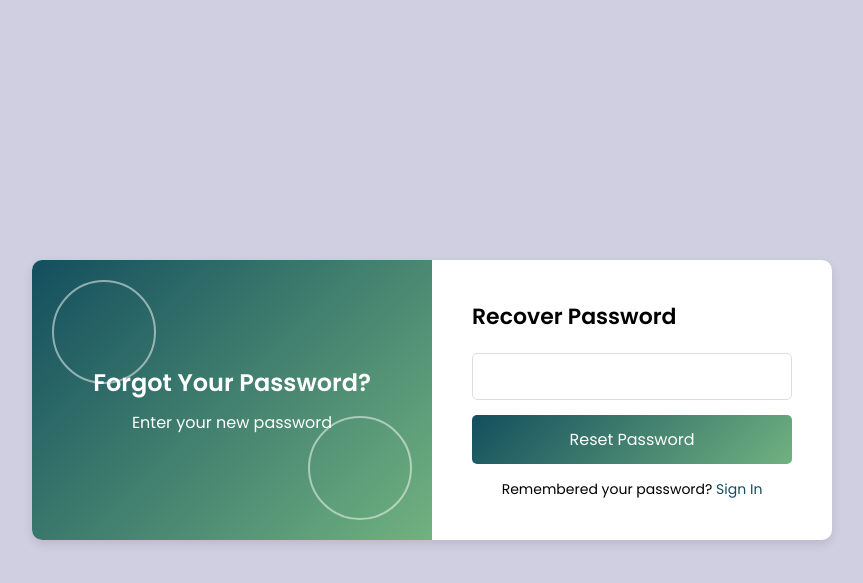
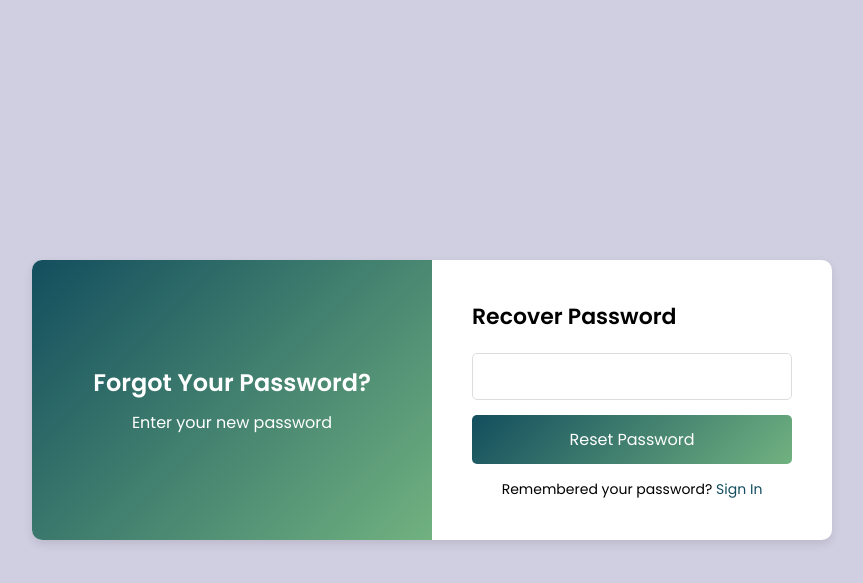
Before and after one commit to Waffle-43/php-user, a PHP site: template pages/auth/recover.php in a window 1280 px wide. Shown: the top 583 px of the page, without its empty margins (208-1071 px from the left). Run offline with PHP 8.4, Linux system fonts and the light colour scheme; the template is opened without the code that fills it, so the values that code supplies are empty.

Commit message:
Update UI

```diff
--- a/assets/css/auth_styles.css
+++ b/assets/css/auth_styles.css
@@ -1,5 +1,4 @@
 @import url(globals.css);
-
 
 body {
     display: flex;
@@ -30,30 +29,16 @@ body {
     position: relative;
 }
 
+.left img {
+    width: 150px;
+    height: 110px;
+    margin-bottom: 15px;
+}
+
 .left h2 {
     font-size: 24px;
     font-weight: 600;
     margin-bottom: 10px;
-}
-
-.left::before,
-.left::after {
-    content: '';
-    position: absolute;
-    width: 100px;
-    height: 100px;
-    border: 2px solid rgba(255, 255, 255, 0.5);
-    border-radius: 50%;
-}
-
-.left::before {
-    top: 20px;
-    left: 20px;
-}
-
-.left::after {
-    bottom: 20px;
-    right: 20px;
 }
 
 .left .user-email {
@@ -86,15 +71,6 @@ body {
     border-radius: 5px;
     font-size: 14px;
     text-align: center;
-}
-
-.input-group .fa {
-    position: absolute;
-    right: 1em;
-    top: 50%;
-    transform: translateY(-50%);
-    cursor: pointer;
-    color: #666;
 }
 
 .input-group .fa {
@@ -165,12 +141,15 @@ body {
     border-radius:12px;
     margin-bottom:1em;
 }
+
 .error-messages{
-background:rgb(235, 79, 79);
+    background:rgb(235, 79, 79);
 }
+
 .success-messages{
     background:rgb(89, 213, 89);
 }
+
 .error-messages .error, .success-messages .success{
     color:whitesmoke;
 }
@@ -181,7 +160,6 @@ background:rgb(235, 79, 79);
     background: transparent;
     text-decoration: underline;
     color: var(--primary-color);
-
 }
 
 .btn-link:hover {
--- a/pages/auth/signin.php
+++ b/pages/auth/signin.php
@@ -20,7 +20,9 @@ $csrfToken = Helper::generateCsrfToken();
 
 <body>
     <div class="container">
+        <div class="logo"></div>
         <div class="left">
+            <img src="./assets/lotus_logo.png" alt="lotus logo">
             <h2>Hello again, we've missed you!</h2>
             <p>Sign in to access our exclusive features</p>
         </div>
--- a/pages/auth/signup.php
+++ b/pages/auth/signup.php
@@ -20,6 +20,7 @@ $csrfToken = Helper::generateCsrfToken();
 <body>
     <div class="container">
         <div class="left">
+            <img src="./assets/lotus_logo.png" alt="lotus logo">
             <h2>Join Us Today!</h2>
             <p>Let’s get started! Create your account in just a few clicks</p>
         </div>
```
Also changed, not shown: assets/lotus_logo.png (added).
